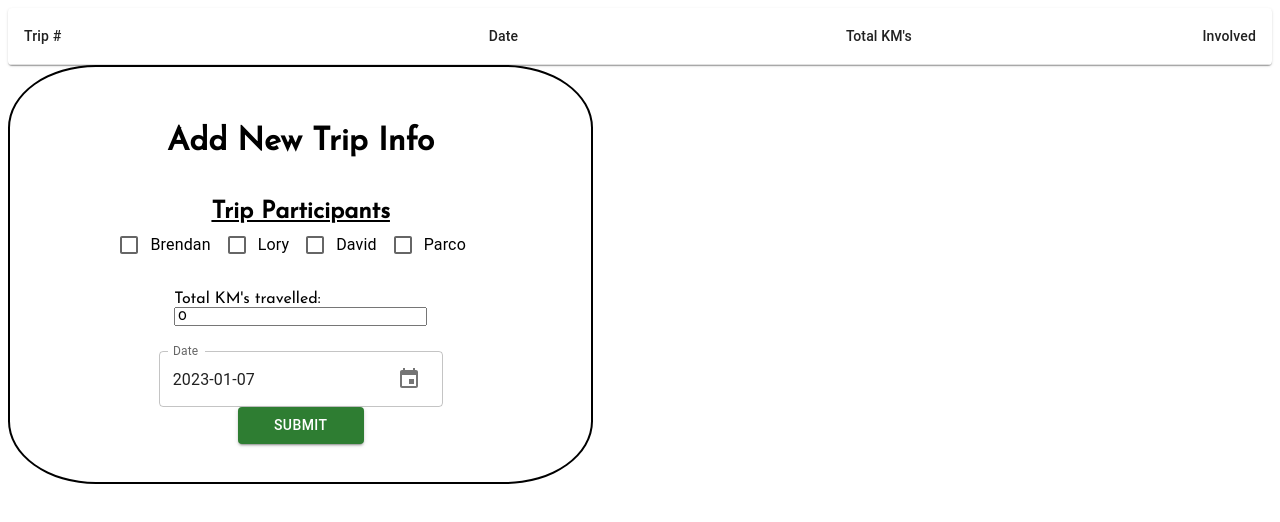
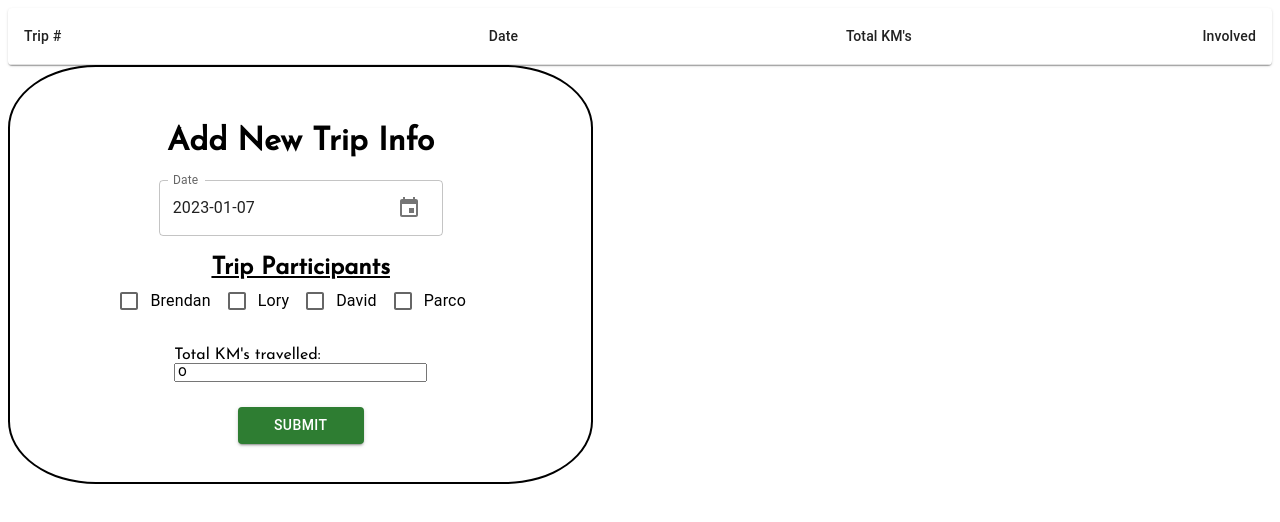
Before and after one commit to woobrendan/Fuel_Splitter, a React (Create React App) app in the folder fuel_splitter/: page / in a window 1280 px wide. Shown: the top 522 px of the page. Built offline with nearby package versions, Linux system fonts and the light colour scheme.

Commit message:
move datePicker to top of component. pass getDate prop to component

```diff
--- a/fuel_splitter/src/components/NewTrip.tsx
+++ b/fuel_splitter/src/components/NewTrip.tsx
@@ -81,6 +81,7 @@ const NewTrip: React.FC<Props> = ({ handleAdd }) => {
       }}
     >
       <h1>Add New Trip Info</h1>
+      <DatePicker getDate={getDate} />
       <h2>Trip Participants</h2>
       <FormGroup className="newTrip__checkboxes">
         <FormControlLabel
@@ -136,7 +137,6 @@ const NewTrip: React.FC<Props> = ({ handleAdd }) => {
           }}
         />
       </div>
-      <DatePicker />
       <Button variant="contained" color="success" type="submit">
         Submit
       </Button>
```
